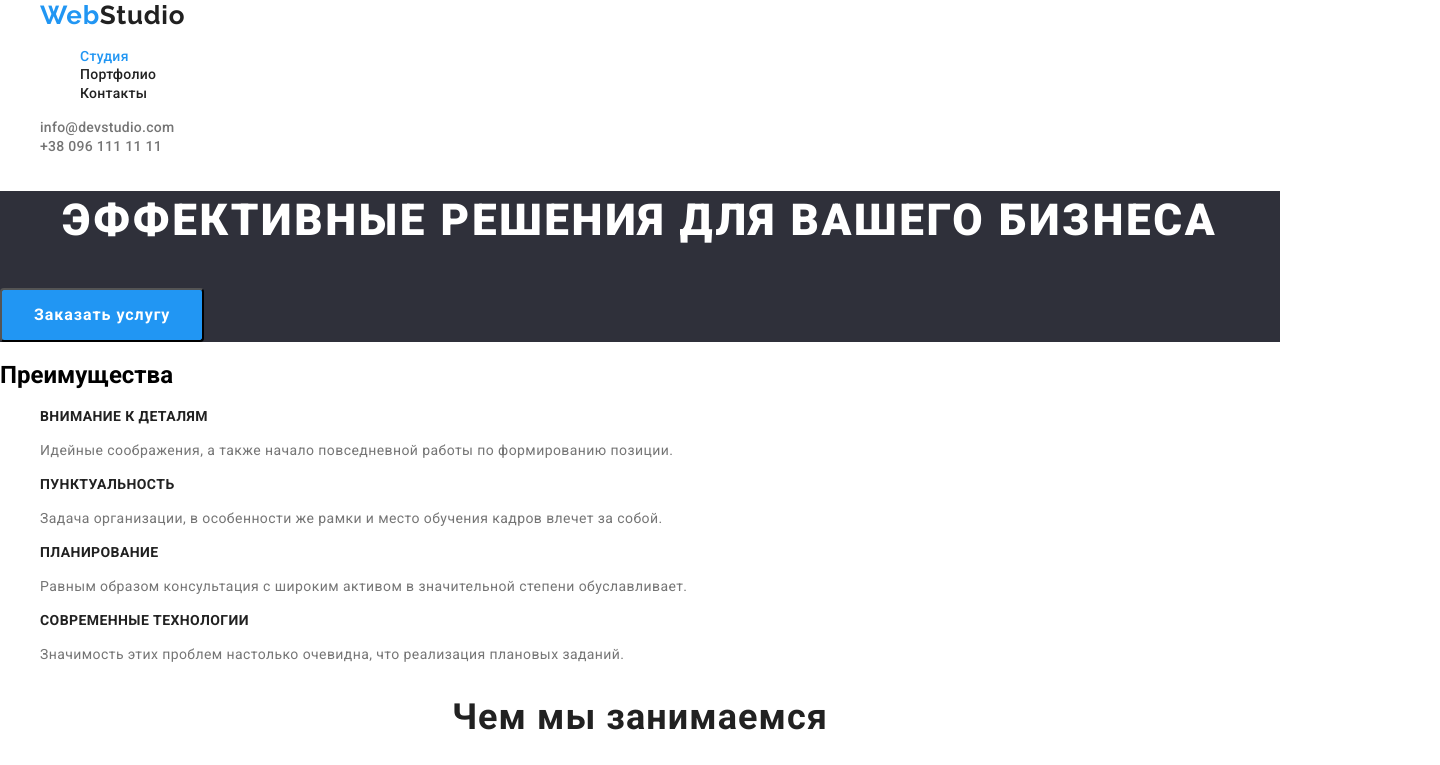
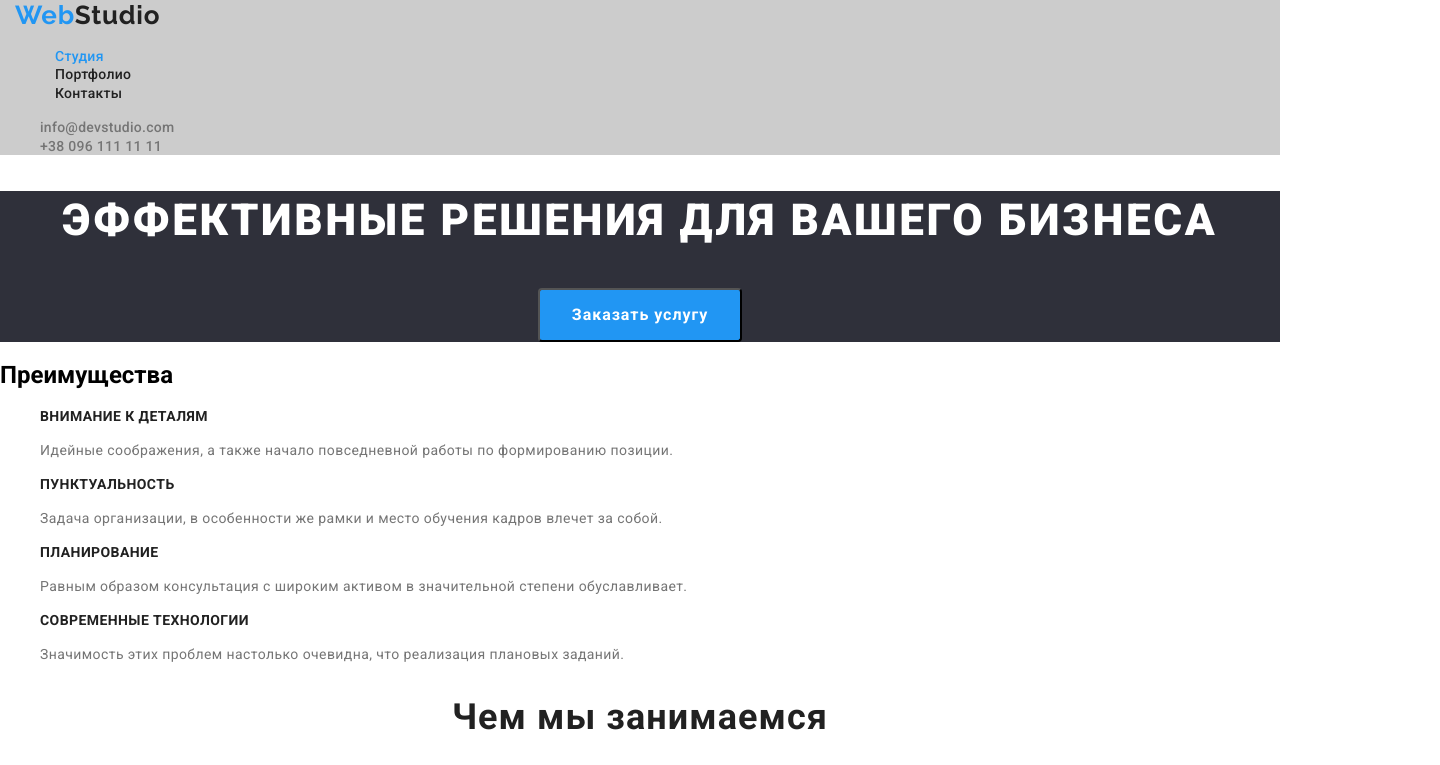
Before and after one commit to Oleg-Deda/goit-markup-hw-03, a plain HTML site: page index.html in a window 1280 px wide. Shown: the top 765 px of the page, 1440 px wide, since content can reach past the window. Drawn offline with nearby package versions, Linux system fonts and the light colour scheme.

Commit message:
Update styles.css

```diff
--- a/css/styles.css
+++ b/css/styles.css
@@ -25,6 +25,10 @@ body {
   color: currentColor;
 }
 
+.page-header {
+  background-color: #ccc;
+}
+
 .logo {
   color: var(--accent-color);
   font-family: 'Raleway';
@@ -45,7 +49,7 @@ body {
 }
 
 .container {
-  width: 1230px;
+  width: 1440px;
   padding-left: 15px;
   padding-right: 15px;
   margin: 0 auto;
@@ -86,6 +90,7 @@ body {
 /* Section Hero*/
 .hero {
   background-color: var(--bg-darkgrey-color);
+  text-align: center;
 }
 
 .hero-title {
@@ -109,9 +114,8 @@ body {
   font-weight: 700;
   font-size: 16px;
   line-height: 1.88;
-  display: flex;
+  /* display: flex; */
   align-items: center;
-  text-align: center;
   letter-spacing: 0.06em;
 }
 
```
